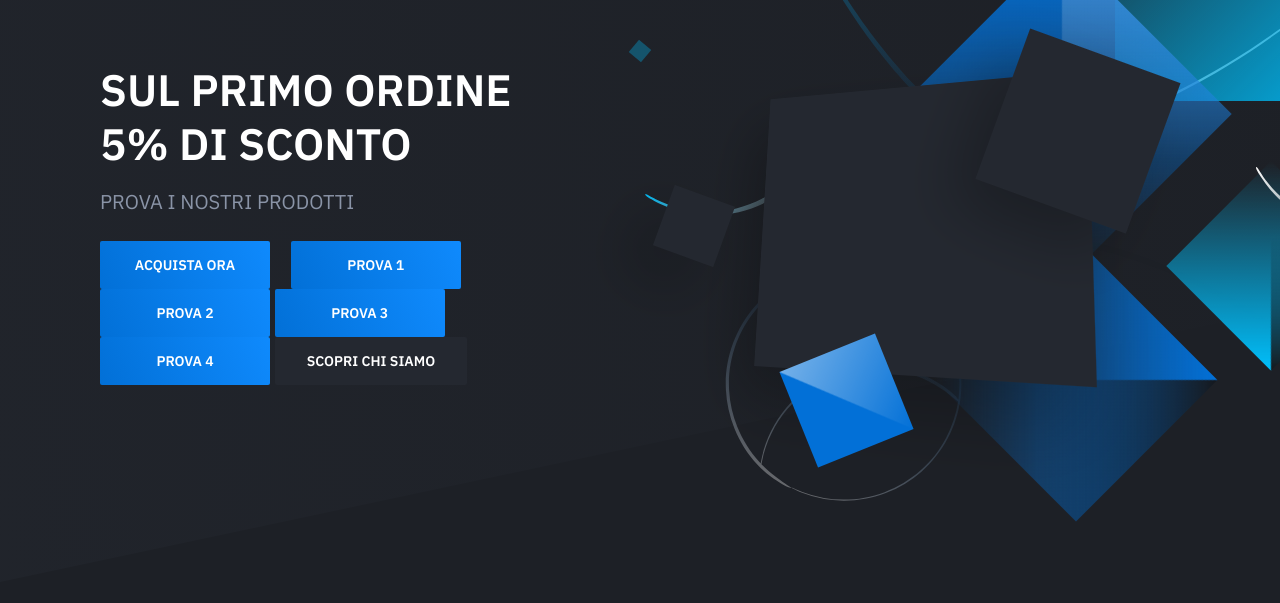
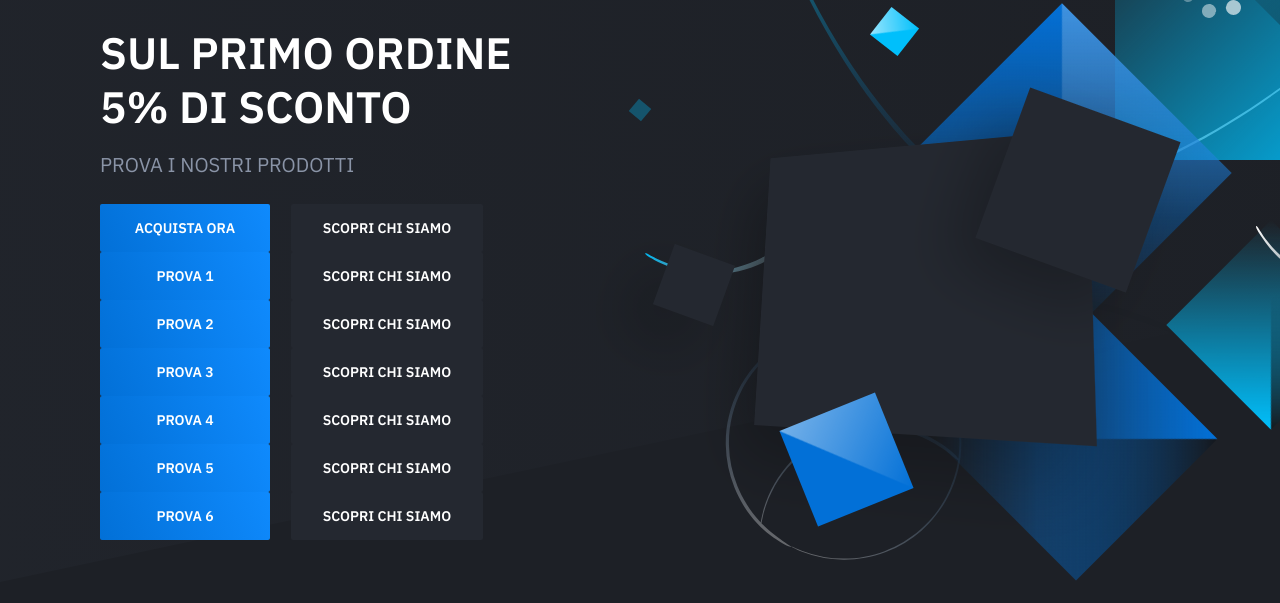
Before and after one commit to Lored22/landingpage, a plain HTML site: page index.html in a window 1280 px wide. Shown: the part 118-721 px from the top of the page. Drawn offline with nearby package versions, Linux system fonts and the light colour scheme.

Commit message:
HO AGGIUNTO 6 BOTTONI PROVA

```diff
--- a/index.html
+++ b/index.html
@@ -60,11 +60,20 @@ height="0" width="0" style="display:none;visibility:hidden"></iframe></noscript>
 	                        <h1 class="hero-title mt-0">SUL PRIMO ORDINE 5% DI SCONTO</h1>
 	                        <p class="hero-paragraph">PROVA I NOSTRI PRODOTTI</p>
 	                        <div class="hero-cta"><a class="button button-primary" href="preorder.html">ACQUISTA ORA</a>
-                                <a class="button button-primary" href="preorder.html">prova 1</a>
-                                <a class="button button-primary" href="preorder.html">prova 2</a>
-                                <a class="button button-primary" href="preorder.html">prova 3</a>
-                                <a class="button button-primary" href="preorder.html">prova 4</a>
                                 <a class="button" href="#">SCOPRI CHI SIAMO</a></div>
+                                <div class="hero-cta"><a class="button button-primary" href="preorder.html">PROVA 1</a>
+                                    <a class="button" href="#">SCOPRI CHI SIAMO</a></div>
+                                    <div class="hero-cta"><a class="button button-primary" href="preorder.html">PROVA 2</a>
+                                        <a class="button" href="#">SCOPRI CHI SIAMO</a></div><div class="hero-cta">
+                                            <a class="button button-primary" href="preorder.html">PROVA 3</a>
+                                <a class="button" href="#">SCOPRI CHI SIAMO</a></div>
+                                <div class="hero-cta"><a class="button button-primary" href="preorder.html">PROVA 4</a>
+                                    <a class="button" href="#">SCOPRI CHI SIAMO</a></div>
+                                    <div class="hero-cta"><a class="button button-primary" href="preorder.html">PROVA 5</a>
+                                        <a class="button" href="#">SCOPRI CHI SIAMO</a></div>
+                                        <div class="hero-cta"><a class="button button-primary" href="preorder.html">PROVA 6</a>
+                                            <a class="button" href="#">SCOPRI CHI SIAMO</a></div>
+
 						</div>
 						<div class="hero-figure anime-element">
 							<svg class="placeholder" width="528" height="396" viewBox="0 0 528 396">
```
